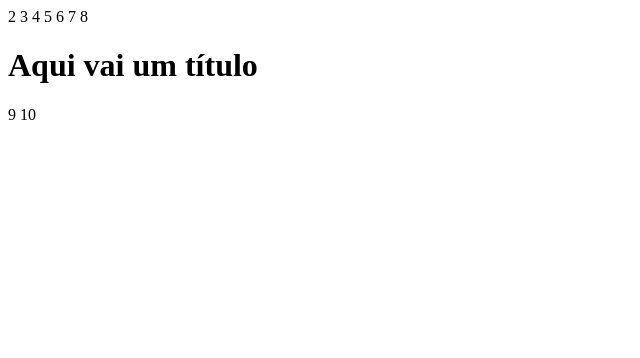
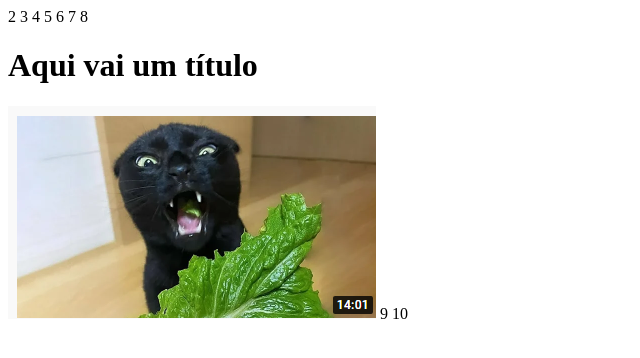
Before and after one commit to TiagoFortunato/qualidade, a plain HTML site: page index.html in a window 1280 px wide. Shown: the whole page, without its empty margins (0-640 px from the left). Drawn offline with Linux system fonts and the light colour scheme.

Commit message:
imagem gato

```diff
--- a/index.html
+++ b/index.html
@@ -6,5 +6,6 @@
 6 </head>
 7 <body>
 8 <h1>Aqui vai um título</h1>
+<img src="imagem/gatofolha.png"/>
 9 </body>
 10 </html>
```
Also changed, not shown: imagem/gatofolha.png (added).
